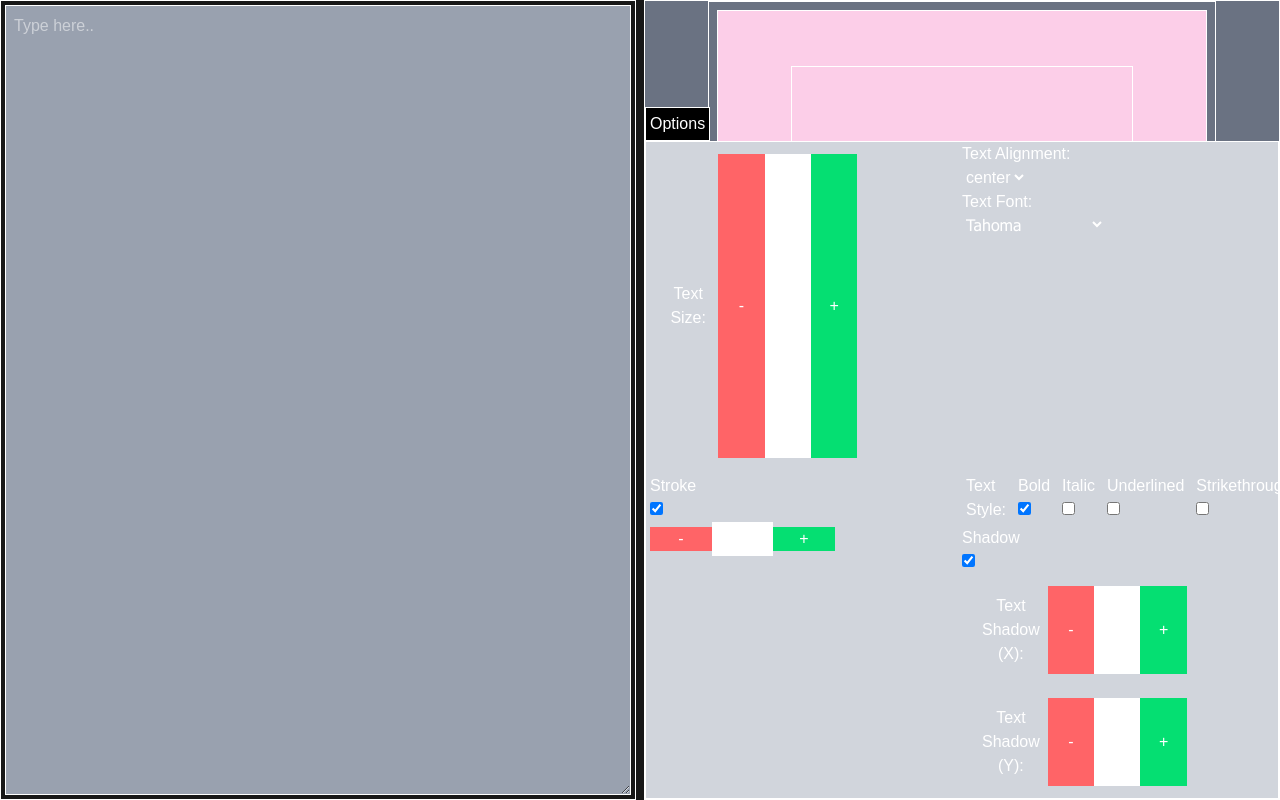
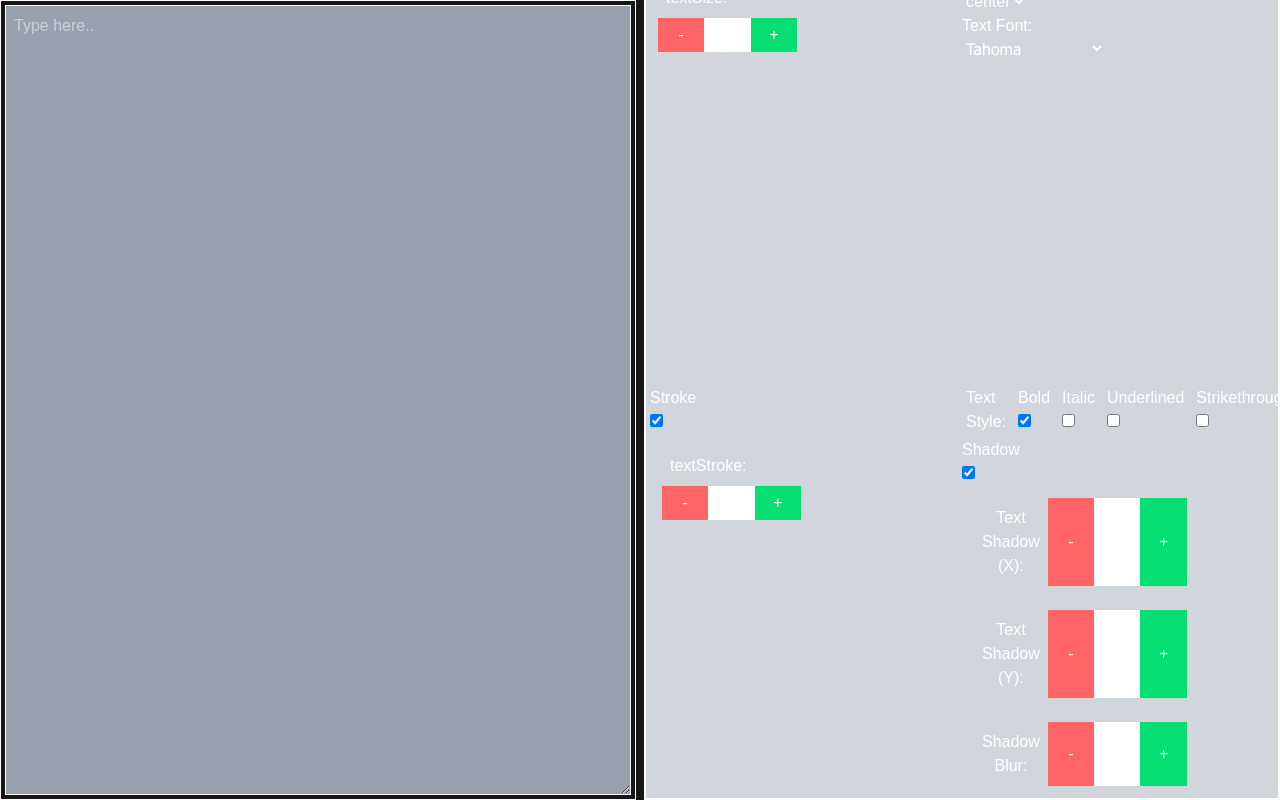
Before and after one commit to akael888/propre-sim, a Next.js app: page /editor in a window 1280 px wide. Both pictures are taken after a click on the button "Options". Built offline with nearby package versions, Linux system fonts and the light colour scheme.

Commit message:
chore : Code Clean Up and Start Using Option Input Stepper

```diff
--- a/src/app/ui/editor/display/display-options.tsx
+++ b/src/app/ui/editor/display/display-options.tsx
@@ -3,66 +3,13 @@ import { useState, useEffect } from "react";
 import { textAlignTypes } from "../../../lib/data";
 import TextFontsSelection from "./text-fonts-selection";
 import { NextFontWithVariable } from "next/dist/compiled/@next/font";
+import OptionInputStepper from "./option/option-input-stepper";
 
 const DisplayOptions: React.FC<DisplayOptionsProp> = ({
   textAttribute,
   handleTextAttributeChanges,
 }) => {
-  // const [textSizeOpt, setTextSizeOpt] = useState(textAttribute.textSize);
-  // const [textAlignOpt, setAlignOpt] = useState(textAttribute.textAlign);
-  // const [textFontOpt, setTextFontOpt] = useState(textAttribute.textFont);
-  // const [textStrokeObject, setTextStrokeObject] = useState(
-  //   textAttribute.textStroke,
-  // );
-
   const [isOpen, setIsOpen] = useState(false);
-
-  // const handleTextSizeOptChanges = (textSizeData: number) => {
-  //   setTextSizeOpt(textSizeData);
-  //   handleTextAttributeChanges("textSize", textSizeData);
-  // };
-
-  // const handleTextAlignOptChanges = (textAlignData: textAlignTypes) => {
-  //   setAlignOpt(textAlignData);
-  //   handleTextAttributeChanges("textAlign", textAlignData);
-  // };
-
-  // const handleTextFontOptChanges = (textFontData: NextFontWithVariable) => {
-  //   // alert(textFontData.className);
-  //   setTextFontOpt(textFontData);
-  //   // alert(textFontOpt.className);
-  //   handleTextAttributeChanges("textFont", textFontData);
-  //   // alert(textAttribute.textFont.className);
-  // };
-
-  // const handleTextStrokeOptChanges = (
-  //   textStrokeSize?: number,
-  //   textStrokeColor?: string,
-  // ) => {
-  //   if (textStrokeSize === undefined && textStrokeColor === undefined) return;
-
-  //   const newStroke = {
-  //     isOn: textAttribute.textStroke.isOn,
-  //     strokeSize: textStrokeSize ?? textAttribute.textStroke.strokeSize,
-  //     strokeColor: textStrokeColor ?? textAttribute.textStroke.strokeColor,
-  //   };
-
-  //   setTextStrokeObject(newStroke);
-  //   handleTextAttributeChanges("textStroke", newStroke);
-  // };
-
-  // const handleTextStyleOptChanges = <K extends keyof TextStyle>(
-  //   style: K,
-  //   value: boolean,
-  // ) => {
-  //   if (style) {
-  //     setTextStyleObject((prev) => {
-  //       const next = { ...prev, [style]: value };
-  //       handleTextAttributeChanges("textStyle", next);
-  //       return next;
-  //     });
-  //   }
-  // };
 
   return (
     <>
@@ -79,47 +26,12 @@ const DisplayOptions: React.FC<DisplayOptionsProp> = ({
           <div className=" w-full border-1 bottom-0 h-full  bg-gray-300">
             <div className="grid grid-cols-2 grid-rows-2 h-full w-full">
               <div className="flex justify-center w-fit h-full">
-                <div className="flex md:flex-row flex-col p-3 w-fit">
-                  <div className="w-fit p-2 h-full flex items-center text-center">
-                    Text Size:
-                  </div>
-                  <div className="flex flex-row w-full">
-                    <button
-                      className="w-[20%] bg-red-400"
-                      onClick={() =>
-                        handleTextAttributeChanges(
-                          "textSize",
-                          textAttribute.textSize - 1,
-                        )
-                      }
-                    >
-                      -
-                    </button>
-                    <input
-                      value={textAttribute.textSize}
-                      onInput={(e) =>
-                        handleTextAttributeChanges(
-                          "textSize",
-                          Number(e.currentTarget.value),
-                        )
-                      }
-                      type="number"
-                      className="border-1 p-1 max-w-[20%] text-center bg-white"
-                      placeholder="Text Size"
-                    />
-                    <button
-                      className="w-[20%] bg-green-400"
-                      onClick={() =>
-                        handleTextAttributeChanges(
-                          "textSize",
-                          textAttribute.textSize + 1,
-                        )
-                      }
-                    >
-                      +
-                    </button>
-                  </div>
-                </div>
+                <OptionInputStepper
+                  textAttribute={textAttribute}
+                  handleTextAttributeChanges={handleTextAttributeChanges}
+                  attributeKey="textSize"
+                  intervalPerStep={1}
+                />
               </div>
               <div className="">
                 <div>
@@ -158,44 +70,15 @@ const DisplayOptions: React.FC<DisplayOptionsProp> = ({
                     />
                   </div>
                   {textAttribute.textStroke.isOn ? (
-                    <div>
-                      <button
-                        className="w-[20%] bg-red-400"
-                        onClick={() =>
-                          handleTextAttributeChanges("textStroke", {
-                            ...textAttribute.textStroke,
-                            strokeSize:
-                              textAttribute.textStroke.strokeSize - 0.1,
-                          })
-                        }
-                      >
-                        -
-                      </button>
-                      <input
-                        value={textAttribute.textStroke.strokeSize}
-                        onInput={(e) =>
-                          handleTextAttributeChanges("textStroke", {
-                            ...textAttribute.textStroke,
-                            strokeSize: Number(e.currentTarget.value),
-                          })
-                        }
-                        type="number"
-                        className="border-1 p-1 max-w-[20%] text-center bg-white"
-                        placeholder="Text Size"
+                    <>
+                      <OptionInputStepper
+                        textAttribute={textAttribute}
+                        handleTextAttributeChanges={handleTextAttributeChanges}
+                        attributeKey="textStroke"
+                        keyValue="strokeSize"
+                        intervalPerStep={0.1}
                       />
-                      <button
-                        className="w-[20%] bg-green-400"
-                        onClick={() =>
-                          handleTextAttributeChanges("textStroke", {
-                            ...textAttribute.textStroke,
-                            strokeSize:
-                              textAttribute.textStroke.strokeSize + 0.1,
-                          })
-                        }
-                      >
-                        +
-                      </button>
-                    </div>
+                    </>
                   ) : null}
                 </div>
               </div>
@@ -355,6 +238,49 @@ const DisplayOptions: React.FC<DisplayOptionsProp> = ({
                           </button>
                         </div>
                       </div>
+                      <div className="flex md:flex-row flex-col p-3 w-fit">
+                        <div className="w-fit p-2 h-full flex items-center text-center">
+                          Shadow Blur:
+                        </div>
+                        <div className="flex flex-row w-full">
+                          <button
+                            className="w-[20%] bg-red-400"
+                            onClick={() =>
+                              handleTextAttributeChanges("textShadow", {
+                                ...textAttribute.textShadow,
+                                shadowBlur:
+                                  textAttribute.textShadow.shadowBlur - 1,
+                              })
+                            }
+                          >
+                            -
+                          </button>
+                          <input
+                            value={textAttribute.textShadow.shadowBlur}
+                            onInput={(e) =>
+                              handleTextAttributeChanges("textShadow", {
+                                ...textAttribute.textShadow,
+                                shadowBlur: Number(e.currentTarget.value),
+                              })
+                            }
+                            type="number"
+                            className="border-1 p-1 max-w-[20%] text-center bg-white"
+                            placeholder="Text Size"
+                          />
+                          <button
+                            className="w-[20%] bg-green-400"
+                            onClick={() =>
+                              handleTextAttributeChanges("textShadow", {
+                                ...textAttribute.textShadow,
+                                shadowBlur:
+                                  textAttribute.textShadow.shadowBlur + 1,
+                              })
+                            }
+                          >
+                            +
+                          </button>
+                        </div>
+                      </div>
                     </>
                   ) : null}
                 </div>
```
